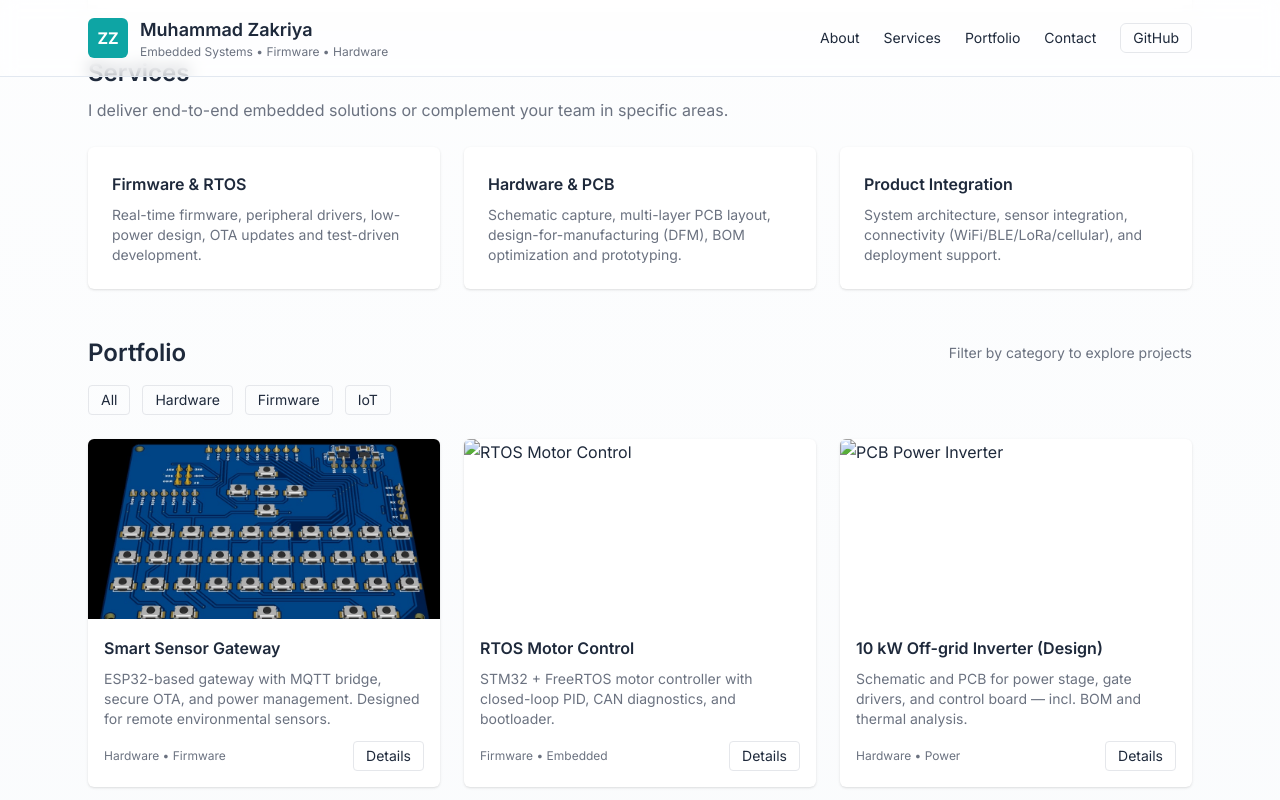
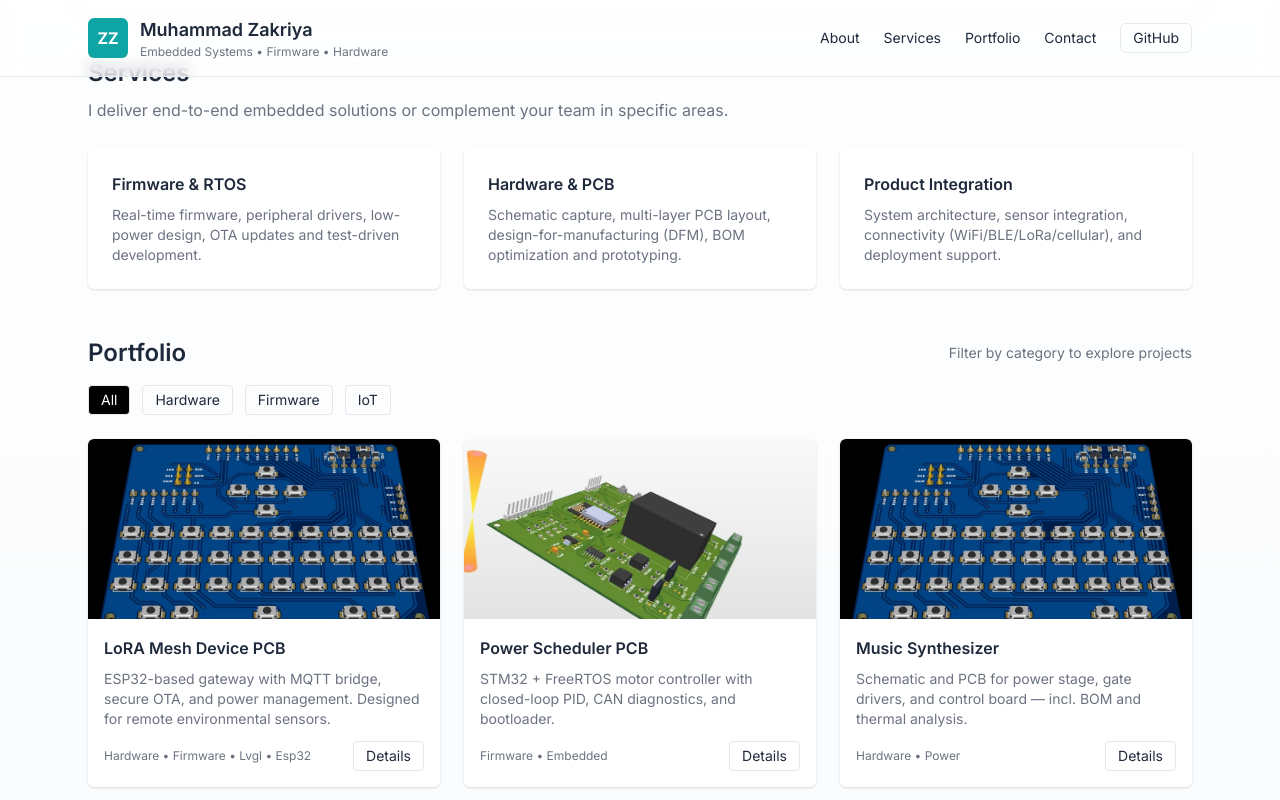
Before and after one commit to ZakriyaZahid/zakriya.site, a plain HTML site: page index.html in a window 1280 px wide. Both pictures are taken after a click on the button "All". Shown: the part 844-1644 px from the top of the page. Drawn offline with nearby package versions, Linux system fonts and the light colour scheme.

Commit message:
added json for projects

```diff
--- a/index.html
+++ b/index.html
@@ -255,54 +255,7 @@
             <!-- projects grid -->
             <div id="projectsGrid" class="mt-6 grid grid-cols-1 sm:grid-cols-2 lg:grid-cols-3 gap-6">
 
-                <!-- Example project card: add more cards to expand portfolio -->
-                <article class="project-card bg-white rounded-md shadow overflow-hidden" data-categories="hardware,iot">
-                    <img src="/images/1.jpg" alt="Smart Sensor Gateway" class="project-img" />
-                    <div class="p-4">
-                        <h3 class="font-semibold">Smart Sensor Gateway</h3>
-                        <p class="mt-2 text-sm text-[var(--muted)]">ESP32-based gateway with MQTT bridge, secure OTA,
-                            and power management. Designed for remote environmental sensors.</p>
-                        <div class="mt-3 flex items-center justify-between">
-                            <div class="text-xs text-[var(--muted)]">Hardware • Firmware</div>
-                            <button class="openProject text-sm px-3 py-1 border rounded"
-                                data-title="Smart Sensor Gateway"
-                                data-desc="ESP32-based gateway with MQTT bridge, secure OTA, and power management. Includes PCB, enclosure, and test suite."
-                                data-img="https://via.placeholder.com/1200x800.png?text=Smart+Sensor+Gateway">Details</button>
-                        </div>
-                    </div>
-                </article>
 
-                <article class="project-card bg-white rounded-md shadow overflow-hidden" data-categories="firmware">
-                    <img src="/images/2.jpg" alt="RTOS Motor Control" class="project-img" />
-                    <div class="p-4">
-                        <h3 class="font-semibold">RTOS Motor Control</h3>
-                        <p class="mt-2 text-sm text-[var(--muted)]">STM32 + FreeRTOS motor controller with closed-loop
-                            PID, CAN diagnostics, and bootloader.</p>
-                        <div class="mt-3 flex items-center justify-between">
-                            <div class="text-xs text-[var(--muted)]">Firmware • Embedded</div>
-                            <button class="openProject text-sm px-3 py-1 border rounded" data-title="RTOS Motor Control"
-                                data-desc="STM32 + FreeRTOS motor controller with closed-loop PID, CAN diagnostics, and bootloader."
-                                data-img="https://via.placeholder.com/1200x800.png?text=RTOS+Motor+Control">Details</button>
-                        </div>
-                    </div>
-                </article>
-
-                <article class="project-card bg-white rounded-md shadow overflow-hidden"
-                    data-categories="hardware,firmware">
-                    <img src="/images/3.png" alt="PCB Power Inverter" class="project-img" />
-                    <div class="p-4">
-                        <h3 class="font-semibold">10 kW Off-grid Inverter (Design)</h3>
-                        <p class="mt-2 text-sm text-[var(--muted)]">Schematic and PCB for power stage, gate drivers, and
-                            control board — incl. BOM and thermal analysis.</p>
-                        <div class="mt-3 flex items-center justify-between">
-                            <div class="text-xs text-[var(--muted)]">Hardware • Power</div>
-                            <button class="openProject text-sm px-3 py-1 border rounded"
-                                data-title="10 kW Off-grid Inverter"
-                                data-desc="Schematic and PCB for power stage, gate drivers, and control board — incl. BOM and thermal analysis."
-                                data-img="https://via.placeholder.com/1200x800.png?text=Inverter+PCB">Details</button>
-                        </div>
-                    </div>
-                </article>
 
             </div>
 
@@ -390,9 +343,10 @@
                     href="https://github.com/yourusername">GitHub</a></div>
         </div>
     </footer>
-
     <script>
-        // small helpers
+        /* ===============================
+           GLOBAL HELPERS
+        =================================*/
         document.getElementById('year').textContent = new Date().getFullYear();
 
         // Mobile menu
@@ -400,59 +354,141 @@
         const mobileMenu = document.getElementById('mobileMenu');
         menuBtn && menuBtn.addEventListener('click', () => mobileMenu.classList.toggle('hidden'));
 
-        // Filters
-        const filterBtns = document.querySelectorAll('.filter-btn');
-        const projectCards = document.querySelectorAll('.project-card');
-        filterBtns.forEach(btn => btn.addEventListener('click', () => {
-            const f = btn.getAttribute('data-filter');
-            filterBtns.forEach(b => b.classList.remove('bg-[var(--accent)', 'text-white']));
-            if (f === '*') {
-                projectCards.forEach(c => c.style.display = '');
-            } else {
-                projectCards.forEach(c => {
-                    const cats = c.dataset.categories.split(',');
-                    c.style.display = cats.includes(f) ? '' : 'none';
-                });
-            }
-        }));
 
-        // Project modal
+        /* ===============================
+           PORTFOLIO ENGINE
+        =================================*/
+        const grid = document.getElementById('projectsGrid');
         const modal = document.getElementById('projectModal');
-        const openBtns = document.querySelectorAll('.openProject');
         const modalTitle = document.getElementById('modalTitle');
         const modalDesc = document.getElementById('modalDesc');
         const modalImg = document.getElementById('modalImg');
+        const modalGithub = document.getElementById('modalGithub');
         const closeModal = document.getElementById('closeModal');
 
-        openBtns.forEach(btn => btn.addEventListener('click', () => {
-            modalTitle.textContent = btn.dataset.title;
-            modalDesc.textContent = btn.dataset.desc;
-            modalImg.src = btn.dataset.img;
-            modal.classList.remove('hidden');
-            modal.classList.add('flex');
-        }));
+        let projects = [];
 
-        closeModal.addEventListener('click', () => { modal.classList.add('hidden'); modal.classList.remove('flex'); });
-        modal.addEventListener('click', (e) => { if (e.target === modal) { modal.classList.add('hidden'); modal.classList.remove('flex'); } });
 
-        // Contact form fallback: open mailto on submit (keeps site static). Replace action with a form endpoint for production.
-        const contactForm = document.getElementById('contactForm');
-        contactForm.addEventListener('submit', function (e) {
-            e.preventDefault();
-            const form = new FormData(this);
-            const name = encodeURIComponent(form.get('name'));
-            const email = encodeURIComponent(form.get('email'));
-            const message = encodeURIComponent(form.get('message'));
-            const subject = encodeURIComponent('Website Contact from ' + form.get('name'));
-            const body = encodeURIComponent('Name: ' + form.get('name') + '\nEmail: ' + form.get('email') + '\n\n' + form.get('message'));
-            // mailto fallback (opens user mail client)
-            window.location.href = `mailto:zakriyazahid@gmail.com?subject=${subject}&body=${body}`;
+        /* ---------- load JSON ---------- */
+        fetch('/projects.json')
+            .then(r => r.json())
+            .then(data => {
+                projects = data;
+                renderProjects(projects);
+            })
+            .catch(e => console.error("JSON load error:", e));
+
+
+        /* ---------- create cards ---------- */
+        function renderProjects(list) {
+            grid.innerHTML = '';
+
+            list.forEach(p => {
+                const card = document.createElement('article');
+                card.className = 'project-card bg-white rounded-md shadow overflow-hidden';
+                card.dataset.categories = p.categories.join(',');
+
+                card.innerHTML = `
+        <img src="${p.thumb}" alt="${p.title}" class="project-img">
+        <div class="p-4">
+            <h3 class="font-semibold">${p.title}</h3>
+            <p class="mt-2 text-sm text-[var(--muted)]">${p.description}</p>
+            <div class="mt-3 flex items-center justify-between">
+                <div class="text-xs text-[var(--muted)]">${p.tags}</div>
+                <button class="openProject text-sm px-3 py-1 border rounded"
+                    data-title="${p.title}"
+                    data-desc="${p.full_description}"
+                    data-img="${p.modal_image}"
+                    data-repo="${p.repo}">
+                    Details
+                </button>
+            </div>
+        </div>
+        `;
+
+                grid.appendChild(card);
+            });
+
+            wireModalButtons();
+        }
+
+
+        /* ---------- modal ---------- */
+        function wireModalButtons() {
+
+            document.querySelectorAll('.openProject').forEach(btn =>
+                btn.onclick = () => {
+                    modalTitle.textContent = btn.dataset.title;
+                    modalDesc.textContent = btn.dataset.desc;
+                    modalImg.src = btn.dataset.img;
+                    modalGithub.href = btn.dataset.repo;
+
+                    modal.classList.remove('hidden');
+                    modal.classList.add('flex');
+                }
+            );
+        }
+
+        // close modal
+        closeModal.addEventListener('click', closeModalWindow);
+
+        modal.addEventListener('click', e => {
+            if (e.target === modal) closeModalWindow()
         });
 
-        // Accessibility: keyboard close modal
-        document.addEventListener('keydown', (e) => { if (e.key === 'Escape') { modal.classList.add('hidden'); modal.classList.remove('flex'); } });
+        document.addEventListener('keydown', e => {
+            if (e.key === 'Escape') closeModalWindow()
+        });
 
+        function closeModalWindow() {
+            modal.classList.add('hidden');
+            modal.classList.remove('flex');
+        }
+
+
+        /* ---------- filters ---------- */
+        document.querySelectorAll('.filter-btn').forEach(btn => {
+            btn.addEventListener('click', () => {
+
+                // active state
+                document.querySelectorAll('.filter-btn')
+                    .forEach(b => b.classList.remove('bg-black', 'text-white'));
+
+                btn.classList.add('bg-black', 'text-white');
+
+                const f = btn.dataset.filter;
+
+                if (f === '*') {
+                    renderProjects(projects);
+                } else {
+                    renderProjects(
+                        projects.filter(p => p.categories.includes(f))
+                    );
+                }
+            });
+        });
+
+
+        /* ===============================
+           CONTACT FORM
+        ================================*/
+        const contactForm = document.getElementById('contactForm');
+        contactForm.addEventListener('submit', e => {
+            e.preventDefault();
+
+            const form = new FormData(contactForm);
+            const subject = encodeURIComponent(`Website Contact - ${form.get('name')}`);
+            const body = encodeURIComponent(
+                `Name: ${form.get('name')}\n` +
+                `Email: ${form.get('email')}\n\n` +
+                form.get('message')
+            );
+
+            window.location.href =
+                `mailto:zakriyazahid@gmail.com?subject=${subject}&body=${body}`;
+        });
     </script>
+
 </body>
 
 </html>
--- /dev/null
+++ b/projects.json
@@ -0,0 +1,53 @@
+[
+    {
+        "title": "LoRA Mesh Device PCB",
+        "categories": [
+            "hardware",
+            "iot",
+            "firmware"
+        ],
+        "thumb": "/images/1.jpg",
+        "description": "ESP32-based gateway with MQTT bridge, secure OTA, and power management. Designed for remote environmental sensors.",
+        "modal_image": "/images/1.jpg",
+        "full_description": "ESP32-based gateway with MQTT bridge, secure OTA, and power management. Includes PCB, enclosure, and test suite.",
+        "tags": "Hardware • Firmware • Lvgl • Esp32",
+        "repo": "https://github.com/yourname/sensor-gateway"
+    },
+    {
+        "title": "Power Scheduler PCB",
+        "categories": [
+            "hardware"
+        ],
+        "thumb": "/images/3.jpg",
+        "description": "STM32 + FreeRTOS motor controller with closed-loop PID, CAN diagnostics, and bootloader.",
+        "modal_image": "/images/2.jpg",
+        "full_description": "STM32 + FreeRTOS motor controller with closed-loop PID, CAN diagnostics, and bootloader.",
+        "tags": "Firmware • Embedded",
+        "repo": "https://github.com/yourname/rtos-motor-control"
+    },
+    {
+        "title": "Music Synthesizer",
+        "categories": [
+            "hardware"
+        ],
+        "thumb": "/images/1.jpg",
+        "description": "Schematic and PCB for power stage, gate drivers, and control board — incl. BOM and thermal analysis.",
+        "modal_image": "/images/3.png",
+        "full_description": "10 kW off-grid inverter power board design including high-current layout, gate-driver isolation, protection sensing and temperature management.",
+        "tags": "Hardware • Power",
+        "repo": "https://github.com/yourname/inverter-design"
+    },
+    {
+        "title": "Qwerty Keyboard",
+        "categories": [
+            "hardware",
+            "firmware"
+        ],
+        "thumb": "/images/3.jpg",
+        "description": "STM32 + FreeRTOS motor controller with closed-loop PID, CAN diagnostics, and bootloader.",
+        "modal_image": "/images/2.jpg",
+        "full_description": "STM32 + FreeRTOS motor controller with closed-loop PID, CAN diagnostics, and bootloader.",
+        "tags": "Firmware • Embedded",
+        "repo": "https://github.com/yourname/rtos-motor-control"
+    }
+]
```
